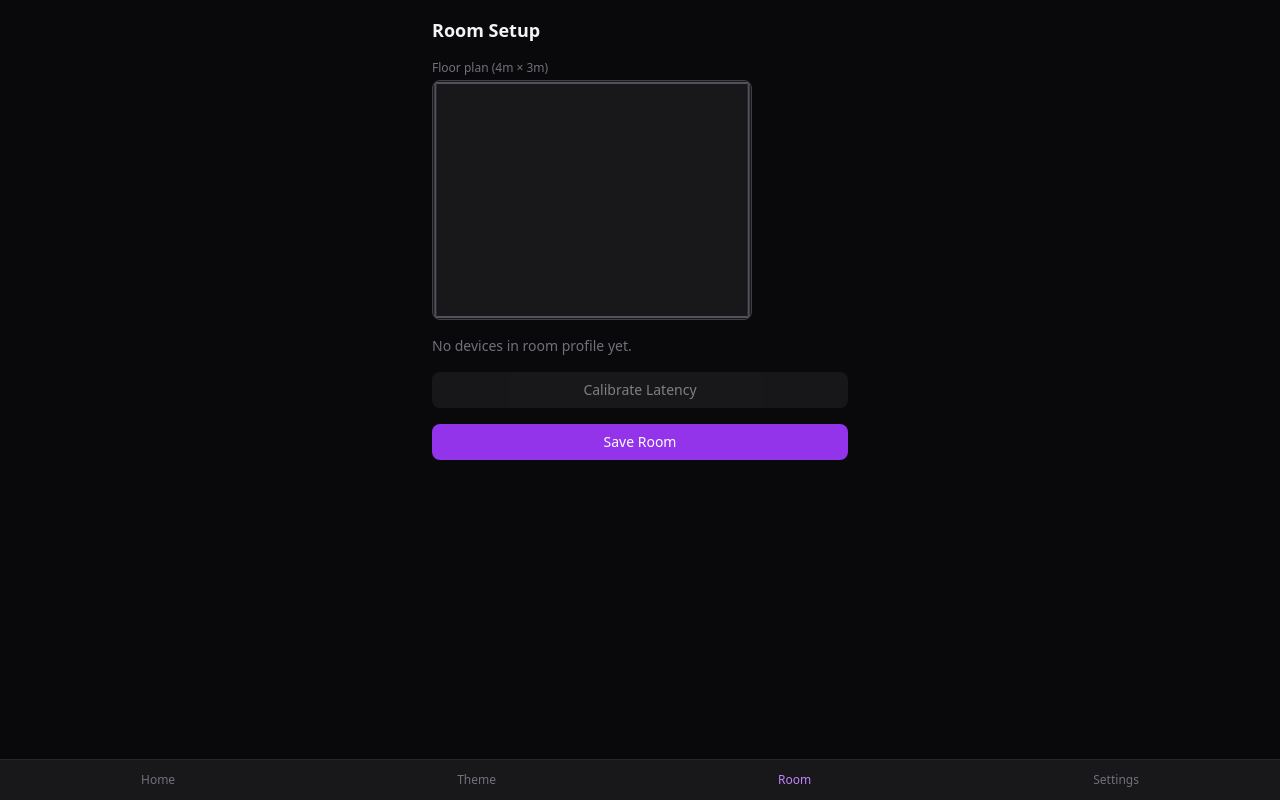
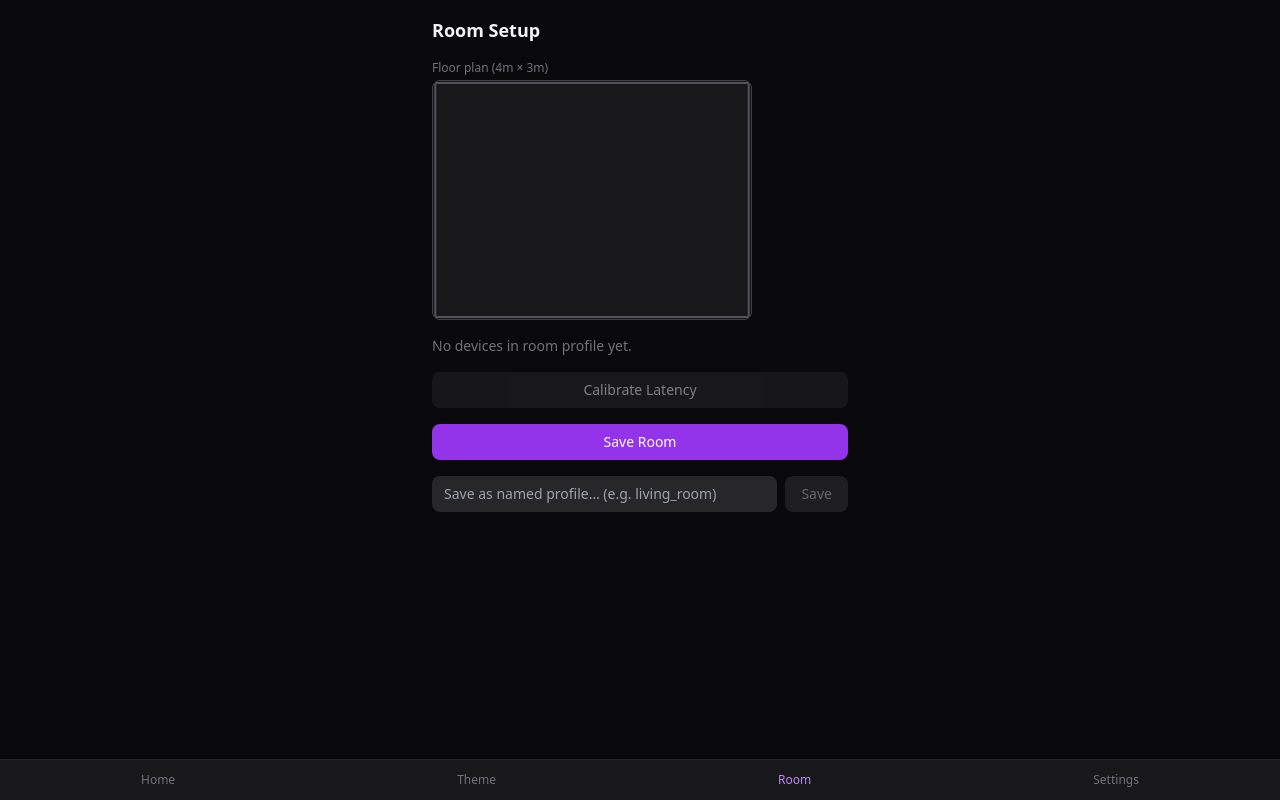
Before and after one commit to teenpaws/Lumiq, a React (Vite) app in the folder pwa/: page /room in a window 1280 px wide. Built offline with nearby package versions, Linux system fonts and the light colour scheme.

Commit message:
feat: room switcher — list/save/load named room profiles from PWA

```diff
--- a/pwa/src/api/bridge.js
+++ b/pwa/src/api/bridge.js
@@ -24,5 +24,8 @@ export function createClient(bridgeUrl) {
     saveRoom:      (floor_plan, devices)                       => req('POST', '/room',             { floor_plan, devices }),
     blinkDevice:   (device_id)                                 => req('POST', `/room/blink/${device_id}`),
     calibrate:     ()                                          => req('POST', '/room/calibrate'),
+    listRooms:     ()                                          => req('GET',  '/rooms'),
+    saveNamedRoom: (name)                                      => req('POST', `/rooms/${encodeURIComponent(name)}/save`),
+    loadNamedRoom: (name)                                      => req('POST', `/rooms/${encodeURIComponent(name)}/load`),
   };
 }
--- a/pwa/src/pages/RoomPage.jsx
+++ b/pwa/src/pages/RoomPage.jsx
@@ -10,11 +10,18 @@ export function RoomPage() {
   const [devices, setDevices] = useState([]);
   const [calibrating, setCalibrating] = useState(false);
   const [calibrationResults, setCalibrationResults] = useState(null);
+  const [savedRooms, setSavedRooms] = useState([]);
+  const [saveName, setSaveName] = useState('');
+  const [saveMsg, setSaveMsg] = useState(null);
 
   useEffect(() => {
     if (!bridgeUrl) return;
-    createClient(bridgeUrl).getRoom()
+    const client = createClient(bridgeUrl);
+    client.getRoom()
       .then(({ floor_plan, devices: devs }) => { setFloorPlan(floor_plan); setDevices(devs); })
+      .catch(() => {});
+    client.listRooms()
+      .then(({ rooms }) => setSavedRooms(rooms))
       .catch(() => {});
   }, [bridgeUrl]);
 
@@ -34,19 +41,55 @@ export function RoomPage() {
     await createClient(bridgeUrl).saveRoom(floorPlan, devices);
   }
 
+  async function handleSaveNamed(e) {
+    e.preventDefault();
+    const name = saveName.trim();
+    if (!name) return;
+    await createClient(bridgeUrl).saveNamedRoom(name);
+    setSavedRooms((prev) => [...new Set([...prev, name])]);
+    setSaveMsg(`Saved as "${name}"`);
+    setSaveName('');
+    setTimeout(() => setSaveMsg(null), 3000);
+  }
+
+  async function handleLoadRoom(name) {
+    const client = createClient(bridgeUrl);
+    await client.loadNamedRoom(name);
+    const { floor_plan, devices: devs } = await client.getRoom();
+    setFloorPlan(floor_plan);
+    setDevices(devs);
+  }
+
   return (
     <div className="p-4 space-y-4 pb-16 min-h-screen bg-zinc-950">
       <h1 className="text-lg font-semibold text-zinc-100">Room Setup</h1>
+
+      {savedRooms.length > 0 && (
+        <div className="space-y-2">
+          <h2 className="text-xs uppercase tracking-widest text-zinc-500">Saved Rooms</h2>
+          <div className="flex flex-wrap gap-2">
+            {savedRooms.map((name) => (
+              <button key={name} onClick={() => handleLoadRoom(name)}
+                className="px-3 py-1.5 rounded-full text-sm bg-zinc-800 text-zinc-300 hover:bg-purple-700 hover:text-white transition-colors">
+                {name}
+              </button>
+            ))}
+          </div>
+        </div>
+      )}
+
       <div className="space-y-1">
         <p className="text-xs text-zinc-500">Floor plan ({floorPlan.width_m}m × {floorPlan.length_m}m)</p>
         <FloorPlanCanvas floorPlan={floorPlan} devices={devices} pendingDevice={null} onPlaceDevice={() => {}} />
       </div>
+
       <div className="space-y-2">
         {devices.length === 0 && <p className="text-sm text-zinc-500">No devices in room profile yet.</p>}
         {devices.map((d) => (
           <DeviceCard key={d.id} device={d} onBlinked={() => {}} />
         ))}
       </div>
+
       <button onClick={handleCalibrate} disabled={calibrating || devices.length === 0}
         className="w-full py-2 rounded-lg bg-zinc-800 text-zinc-100 text-sm font-medium disabled:opacity-50">
         {calibrating ? 'Calibrating…' : 'Calibrate Latency'}
@@ -56,9 +99,21 @@ export function RoomPage() {
           {Object.entries(calibrationResults).map(([id, ms]) => <p key={id}>{id}: {ms}ms</p>)}
         </div>
       )}
+
       <button onClick={handleSave} className="w-full py-2 rounded-lg bg-purple-600 text-white text-sm font-medium">
         Save Room
       </button>
+
+      <form onSubmit={handleSaveNamed} className="flex gap-2">
+        <input value={saveName} onChange={(e) => setSaveName(e.target.value)}
+          placeholder="Save as named profile… (e.g. living_room)"
+          className="flex-1 bg-zinc-800 text-zinc-100 rounded-lg px-3 py-2 text-sm focus:outline-none focus:ring-1 focus:ring-purple-500" />
+        <button type="submit" disabled={!saveName.trim()}
+          className="px-4 py-2 rounded-lg bg-zinc-700 text-zinc-100 text-sm font-medium disabled:opacity-40">
+          Save
+        </button>
+      </form>
+      {saveMsg && <p className="text-green-400 text-xs">{saveMsg}</p>}
     </div>
   );
 }
```
